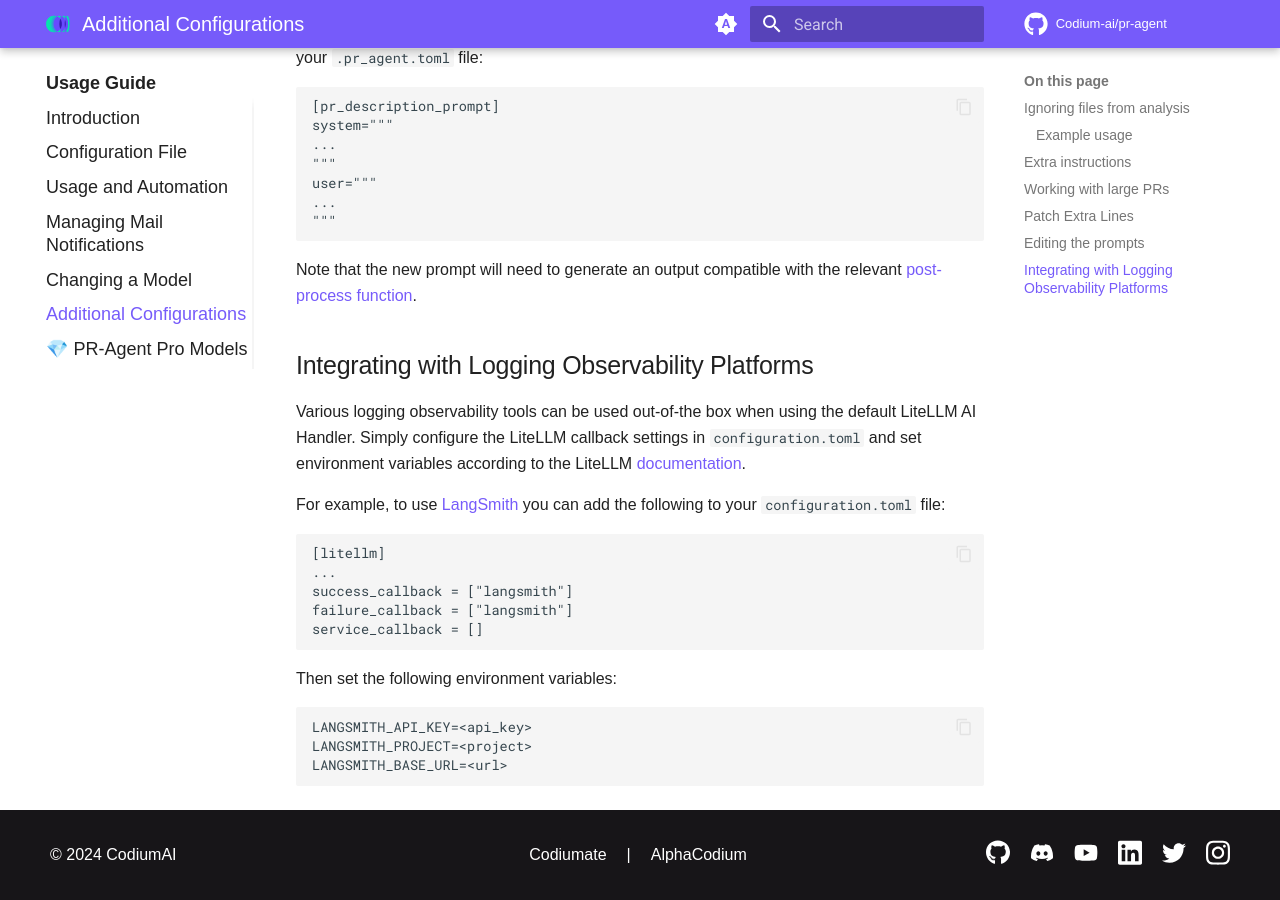
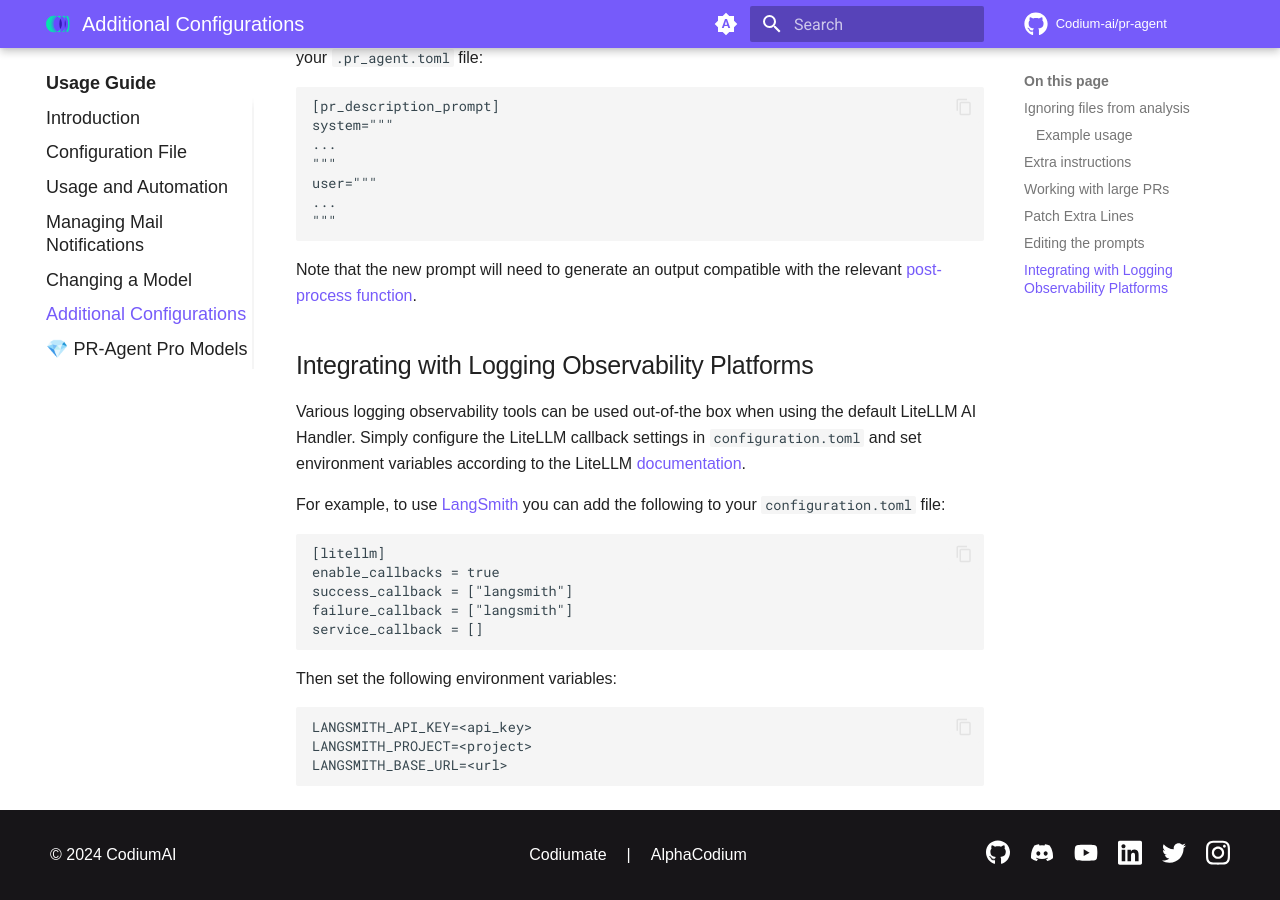
Before and after one commit to Codium-ai/pr-agent, an MkDocs documentation site: the page built from docs/docs/usage-guide/additional_configurations.md, in a window 1280 px wide and 900 px high, scrolled down 2198 px. Built offline with MkDocs 1.6.1 and Material for MkDocs 9.7.7, drawn with Linux system fonts in a browser that asks for light colours; comment, search, counter and statistics services are not loaded.

Commit message:
Update additional_configurations.md

````diff
--- a/docs/docs/usage-guide/additional_configurations.md
+++ b/docs/docs/usage-guide/additional_configurations.md
@@ -99,7 +99,7 @@ Various logging observability tools can be used out-of-the box when using the de
 For example, to use [LangSmith](https://www.langchain.com/langsmith) you can add the following to your `configuration.toml` file:
 ```
 [litellm]
-...
+enable_callbacks = true
 success_callback = ["langsmith"]
 failure_callback = ["langsmith"]
 service_callback = []
````
